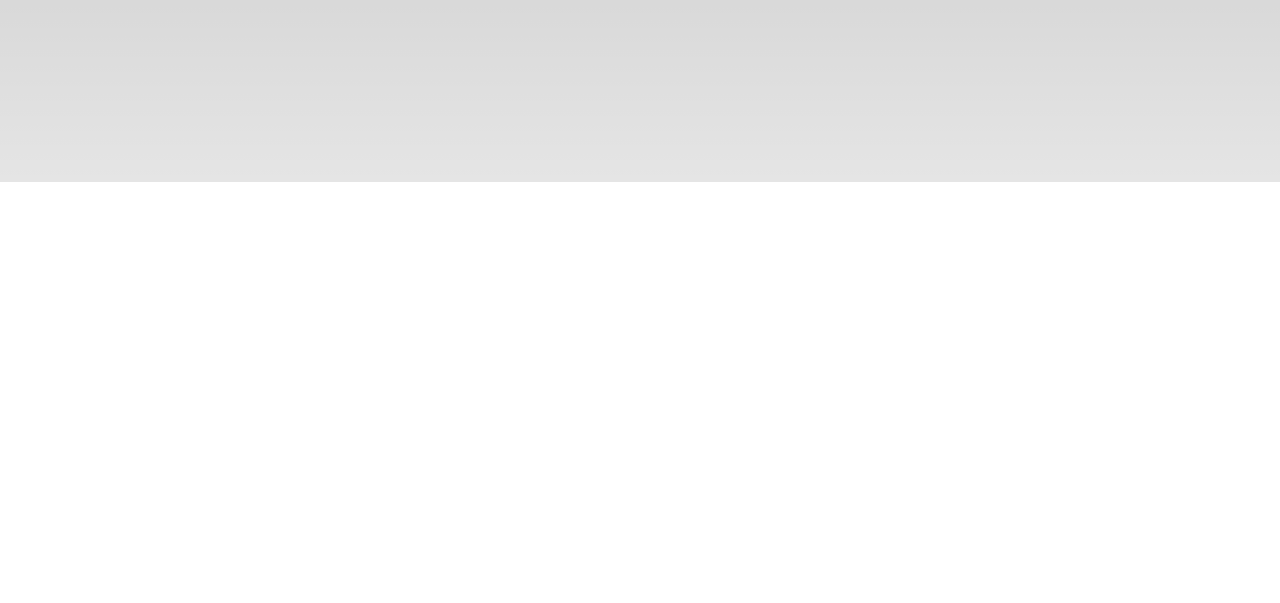
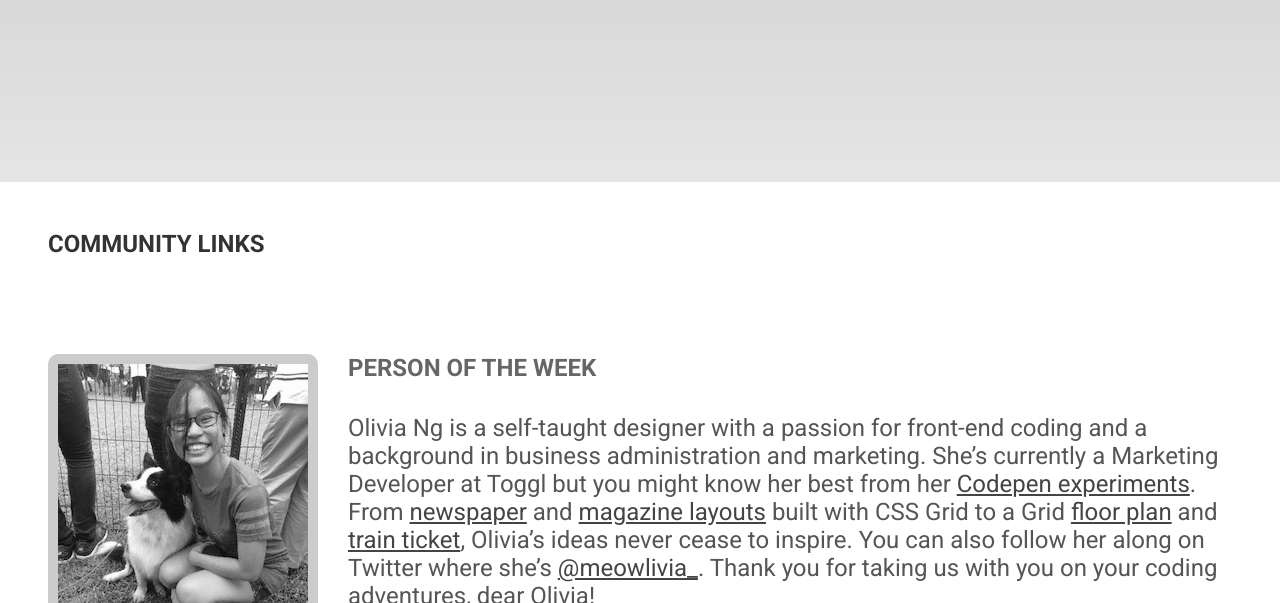
Before and after one commit to nrqrmz/teardown, a plain HTML site: page index.html in a window 1280 px wide. Shown: the part 6062-6665 px from the top of the page. Before the commit the page ends 6244 px from the top, so only its background shows below. Drawn offline with Linux system fonts and the light colour scheme.

Commit message:
Add and style person of the week section

```diff
--- a/index.html
+++ b/index.html
@@ -415,5 +415,24 @@
         <img src="/assets/click__homepage-illustration.svg" alt="">
       </div>
     </div>
+    <div class="community__links">
+      <p>community links</p>
+    </div>
+    <div class="person__of__the__week">
+      <div class="person__of__the__week-image">
+        <a href="https://twitter.com/meowlivia_"><img src="/assets/olivia-ng-250px-opt.png" alt=""></a>
+      </div>
+      <div class="person__of__the__week-tap-container">
+        <div class="person__of__the__week-title">
+          <p>person of the week</p>
+        </div>
+        <div class="person__of__the__week-paragraph">
+          <p>
+            Olivia Ng is a self-taught designer with a passion for front-end coding and a background in business administration and marketing. She’s currently a Marketing Developer at Toggl but you might know her best from her <a href="https://codepen.io/oliviale/pens/showcase">Codepen experiments</a>. From <a href="https://codepen.io/oliviale/pen/BaoXOOP">newspaper</a> and <a href="https://codepen.io/oliviale/pen/GRKQoKM">magazine layouts</a> built with CSS Grid to a Grid <a href="https://codepen.io/oliviale/pen/moLrBq">floor plan</a> and <a href="https://codepen.io/oliviale/details/MZZYyO">train ticket</a>, Olivia’s ideas never cease to inspire. You can also follow her along on Twitter where she’s <a href="https://twitter.com/meowlivia_">@meowlivia_</a>. Thank you for taking us with you on your coding adventures, dear Olivia!
+          </p>
+        </div>
+      </div>
+    </div>
+
   </body>
 </html>
--- a/style/main.css
+++ b/style/main.css
@@ -787,3 +787,66 @@
   filter: grayscale(100%);
   width: 90%;
 }
+
+.community__links {
+  padding: 3rem 3rem;
+}
+
+.community__links p {
+  text-transform: uppercase;
+  color: #333;
+  font-size: 24px;
+  font-weight: 700;
+}
+
+.person__of__the__week {
+  display: grid;
+  grid-template-columns: 1fr;
+  padding: 2rem;
+}
+
+@media screen and (min-width:680px) {
+  .person__of__the__week {
+    display: grid;
+    grid-template-columns: repeat(auto-fit, 300px minmax(300px, 1fr));
+    padding: 2rem;
+  }
+}
+
+.person__of__the__week-image {
+  padding: 1rem;
+}
+
+.person__of__the__week-image img {
+  filter: grayscale(100%);
+  border: 10px solid #ccc;
+  border-radius: 10px;
+}
+
+.person__of__the__week-tap-container {
+  text-align: left;
+}
+
+.person__of__the__week-title {
+  padding: 1rem;
+}
+
+.person__of__the__week-title p {
+  text-transform: uppercase;
+  font-size: 24px;
+  font-weight: 700;
+  color: #666;
+}
+
+.person__of__the__week-paragraph {
+  padding: 1rem;
+}
+
+.person__of__the__week-paragraph p {
+  font-size: 24px;
+  color: #555;
+}
+
+.person__of__the__week-paragraph a {
+  color: #444;
+}
```
Also changed, not shown: assets/olivia-ng-250px-opt.png (added).
